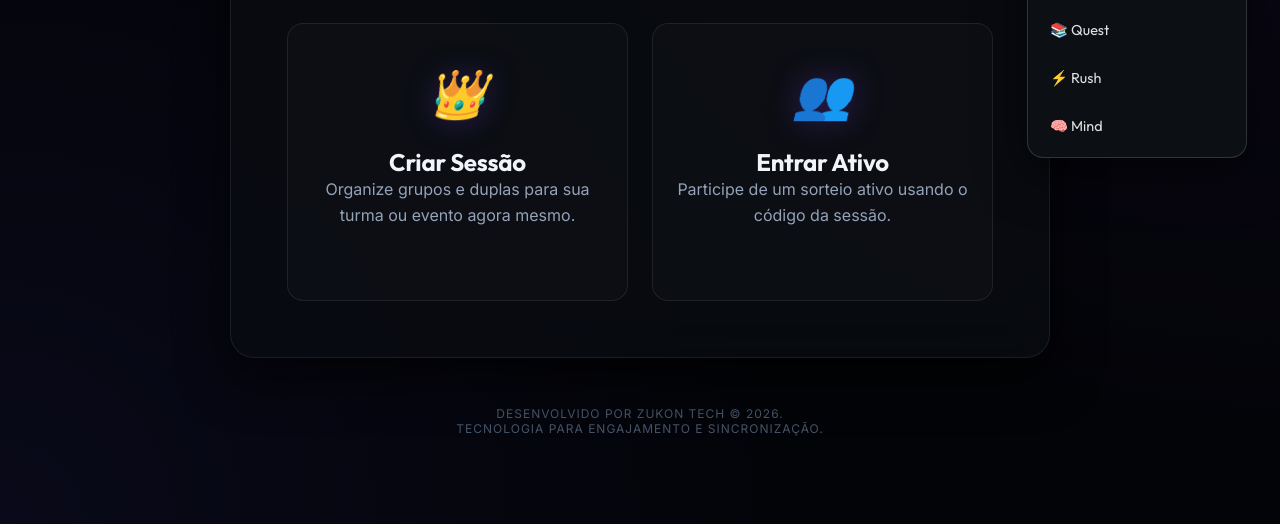
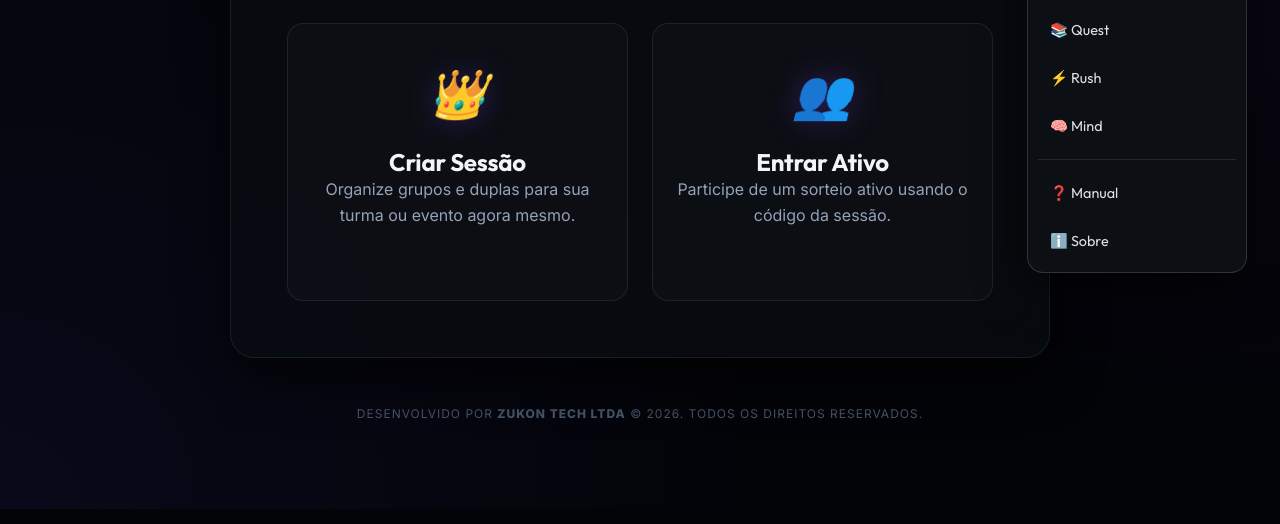
Before and after one commit to profalexv/cloudflare-teams, a website: page index.html in a window 1280 px wide. Both pictures are taken after a click on the button "🚀 ARENA". Shown: the part 347-871 px from the top of the page. Drawn offline with Linux system fonts and the light colour scheme; a script that the page names is missing.

Commit message:
Standardization: Proprietary licensing and Portuguese README.

```diff
--- a/index.html
+++ b/index.html
@@ -26,6 +26,9 @@
                     <a href="https://quest.axom.app" class="app-link">📚 Quest</a>
                     <a href="https://rush.axom.app" class="app-link">⚡ Rush</a>
                     <a href="https://mind.axom.app" class="app-link">🧠 Mind</a>
+                    <div class="dropdown-divider"></div>
+                    <a href="https://arena.axom.app/manual.html" target="_blank" class="app-link">❓ Manual</a>
+                    <a href="https://arena.axom.app/sobre.html" target="_blank" class="app-link">ℹ️ Sobre</a>
                 </div>
             </div>
         </header>
@@ -197,8 +200,7 @@
         </main>
 
         <footer>
-            DESENVOLVIDO POR ZUKON TECH © 2026. <br>
-            TECNOLOGIA PARA ENGAJAMENTO E SINCRONIZAÇÃO.
+            Desenvolvido por <a href="https://zukon.tech" target="_blank" style="color: inherit; text-decoration: none; font-weight: bold;">ZUKON TECH LTDA</a> © 2026. Todos os direitos reservados.
         </footer>
     </div>
 
--- /dev/null
+++ b/package.json
@@ -0,0 +1,6 @@
+{
+  "name": "cloudflare-teams",
+  "version": "1.0.0",
+  "license": "Proprietary",
+  "private": true
+}
```
Also changed, not shown: README.md, 1 other file.
